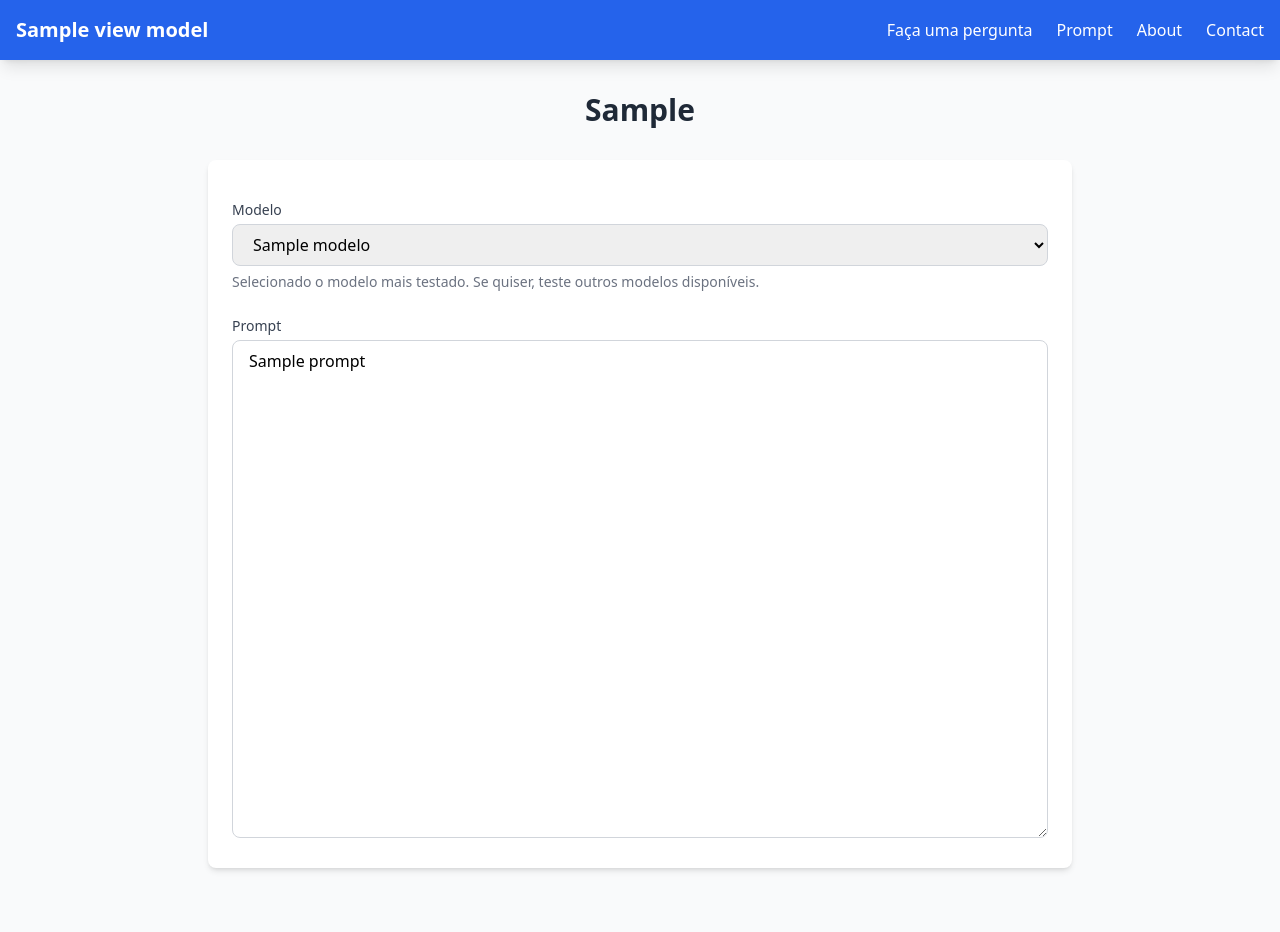
After one commit to danilocgsilva/imersao_dev_ia_alura__dev_agentes_de_ai_apimentado, a Flask app: template app/flask_app/templates/prompt.html in a window 1280 px wide. The commit adds this page. Run offline with Flask 3, Linux system fonts and the light colour scheme; the template is opened without the code that fills it: most values are stand-ins (such as "Sample title", 1, 10 or a date in 2020); some libraries are stand-ins or nearby versions.

Commit message:
wip: Usando propt de sistema

```diff
--- a/app/flask_app/main.py
+++ b/app/flask_app/main.py
@@ -1,5 +1,6 @@
-from flask import Flask, Blueprint, render_template, request
+from flask import Flask, Blueprint, render_template, request, url_for, redirect
 from flask_app.template_models.Index import Index
+from flask_app.template_models.Prompt import Prompt
 from suporte.Perguntar import Perguntar
 from suporte.SupportFactory import SupportFactory
 from suporte.Banco import Banco
@@ -12,15 +13,24 @@ web_framework.register_blueprint(route)
 
 @web_framework.route("/", endpoint="index", methods=['GET'])
 def index():
-    return render_template("index.html", view_model=Index())
+    return redirect(url_for("perguntar"))
 
-@web_framework.route('/perguntar', endpoint="perguntar", methods=['POST'])
+@web_framework.route("/perguntar", endpoint="perguntar", methods=['GET'])
 def perguntar():
+    return render_template("perguntar.html", view_model=Index())
+
+@web_framework.route("/prompt", endpoint="prompt", methods=['GET'])
+def prompt():
+    return render_template("prompt.html", view_model=Prompt())
+
+@web_framework.route('/enviar_pergunta', endpoint="enviar_pergunta", methods=['POST'])
+def enviar_pergunta():
     modelo = request.get_json().get('modelo')
     temperatura = request.get_json().get('temperatura')
     pergunta = request.get_json().get('pergunta')
     formato = request.get_json().get('formato', None)
-    conveter_para_html = False
+
+    converter_para_html = False
     if formato == "html":
         converter_para_html = True
 
@@ -36,3 +46,27 @@ def perguntar():
     return {
         "resposta": resposta
     }
+
+@web_framework.route('/enviar_prompt', endpoint="enviar_prompt", methods=['POST'])
+def enviar_prompt():
+    prompt = request.get_json().get('prompt')
+    modelo = request.get_json().get('modelo')
+    # temperatura = request.get_json().get('temperatura')
+    # formato = request.get_json().get('formato', None)
+
+    # converter_para_html = False
+    # if formato == "html":
+    #     converter_para_html = True
+
+    # perguntar = Perguntar(
+    #     SupportFactory.getLogger(),
+    #     Banco(),
+    #     GoogleApiWrapper(SupportFactory.buscar_chave_google())
+    # )
+    # resposta = perguntar.perguntar(prompt, float(temperatura), modelo)
+    # if converter_para_html:
+    #     resposta = markdown.markdown(resposta)
+
+    return {
+        "resposta": "teste teste"
+    }
--- a/app/flask_app/static/index.js
+++ b/app/flask_app/static/perguntar.js
@@ -93,7 +93,7 @@ document.getElementById('formulario').addEventListener('submit', async function
         let texto_resposta = "";
         animacao_espera.start();
 
-        const response = await fetch('/perguntar', {
+        const response = await fetch('/enviar_pergunta', {
             method: 'POST',
             headers: {
                 'Content-Type': 'application/json'
--- /dev/null
+++ b/app/flask_app/templates/_base.html
@@ -0,0 +1,45 @@
+<!DOCTYPE html>
+<html lang="en">
+<head>
+    <meta charset="UTF-8">
+    <meta name="viewport" content="width=device-width, initial-scale=1.0">
+    <title>{{ view_model.titulo_pagina }}</title>
+    <script src="https://cdn.tailwindcss.com"></script>
+    <script defer src="{{ url_for('static', filename=view_model.nome_pagina) ~ '.js' }}"></script>
+</head>
+<body class="bg-gray-50 min-h-screen">
+
+    <nav class="bg-blue-600 text-white shadow-lg">
+        <div class="max-w-7xl mx-auto px-4">
+            <div class="flex justify-between items-center py-4">
+                <a href="#" class="text-xl font-bold">{{ view_model.nome_pagina_amigavel }}</a>
+
+                <div class="md:hidden">
+                    <button id="menu-toggle" class="focus:outline-none">
+                        <svg class="w-6 h-6" fill="none" stroke="currentColor" viewBox="0 0 24 24" xmlns="http://www.w3.org/2000/svg">
+                            <path stroke-linecap="round" stroke-linejoin="round" stroke-width="2" d="M4 6h16M4 12h16m-7 6h7"></path>
+                        </svg>
+                    </button>
+                </div>
+
+                <div class="hidden md:flex space-x-6">
+                    <a href="{{ url_for('perguntar') }}" class="hover:text-blue-200 transition">Faça uma pergunta</a>
+                    <a href="{{ url_for('prompt') }}" class="hover:text-blue-200 transition">Prompt</a>
+                    <a href="#" class="hover:text-blue-200 transition">About</a>
+                    <a href="#" class="hover:text-blue-200 transition">Contact</a>
+                </div>
+            </div>
+
+            <div id="mobile-menu" class="hidden pb-4 md:hidden">
+                <a href="{{ url_for('perguntar') }}" class="block py-2 hover:bg-blue-500 px-4 rounded transition">Faça uma pergunta</a>
+                <a href="{{ url_for('prompt') }}" class="block py-2 hover:bg-blue-500 px-4 rounded transition">Prompt</a>
+                <a href="#" class="block py-2 hover:bg-blue-500 px-4 rounded transition">About</a>
+                <a href="#" class="block py-2 hover:bg-blue-500 px-4 rounded transition">Contact</a>
+            </div>
+        </div>
+    </nav>
+
+    {% block content %}{% endblock %}
+
+</body>
+</html>
--- /dev/null
+++ b/app/flask_app/templates/prompt.html
@@ -0,0 +1,46 @@
+{% extends "_base.html" %}
+
+{% block content %}
+
+    <div class="max-w-4xl mx-auto px-4 py-8">
+        <h1 class="text-3xl font-bold text-center text-gray-800 mb-8">{{ view_model.h1 }}</h1>
+
+        <div class="bg-white rounded-lg shadow-md p-6 mb-8">
+            <form id="formulario" class="space-y-6">
+
+                <div class="mt-4">
+                    <label class="block text-sm font-medium text-gray-700 mb-1" for="category">
+                        Modelo
+                    </label>
+                    <div class="relative">
+                        <select
+                            id="modelo"
+                            name="modelo"
+                            class="w-full px-4 py-2 border border-gray-300 rounded-lg focus:ring-2 focus:ring-blue-500 focus:border-blue-500 outline-none transition">
+                            {% for modelo in view_model.lista_modelos %}
+                                <option value="{{ modelo[1] }}">{{ modelo[1] }}</option>
+                            {% endfor %}
+                        </select>
+                    </div>
+                    <p class="mt-1.5 text-sm text-gray-500">Selecionado o modelo mais testado. Se quiser, teste outros modelos disponíveis.</p>
+                </div>
+
+                <div class="mt-4">
+                    <label class="block text-sm font-medium text-gray-700 mb-1" for="prompt">
+                        Prompt
+                    </label>
+                    <div class="relative">
+                        <textarea
+                            id="prompt"
+                            name="prompt"
+                            rows="20"
+                            placeholder="Escreva seu prompt aqui."
+                            class="w-full px-4 py-2 border border-gray-300 rounded-lg focus:ring-2 focus:ring-blue-500 focus:border-blue-500 outline-none transition">{{ view_model.prompt }}</textarea>
+                    </div>
+
+                </div>
+
+            </form>
+        </div>
+    </div>
+{% endblock %}
```
Also changed, not shown: app/flask_app/template_models/Index.py (+12 -4 lines), app/flask_app/template_models/Prompt.py (added, +60 -0 lines), app/flask_app/templates/perguntar.html (renamed from app/flask_app/templates/index.html, +3 -41 lines), app/suporte/Prompt.py (added, +32 -0 lines), app/suporte/TriagemOut.py (added, +7 -0 lines).
